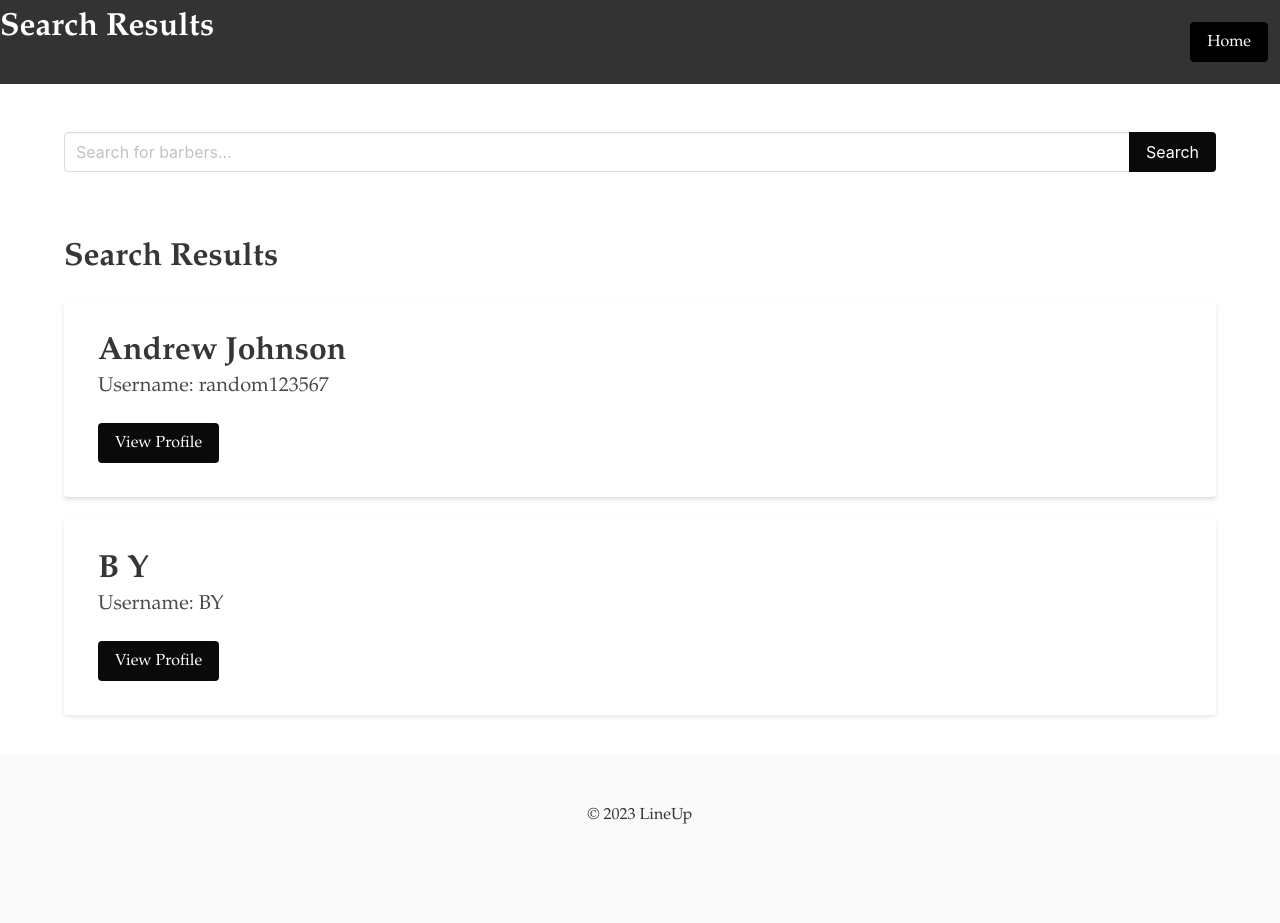
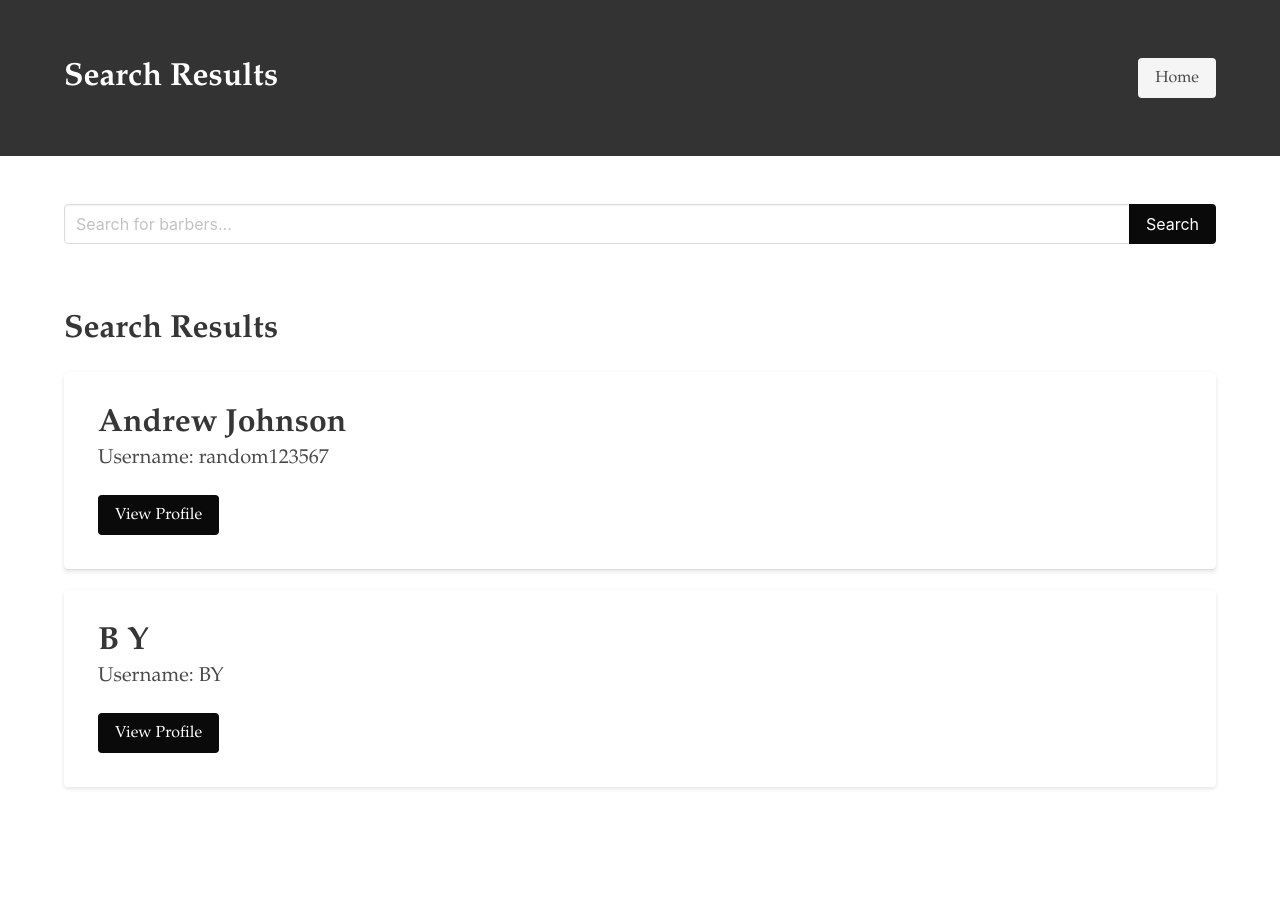
Before and after one commit to awisniew207/django-deploy, a Django app: page /search-barbers/ in a window 1280 px wide. After the commit the page ends 789 px from the top, so only its background shows below. Run offline with Django 4.2, Linux system fonts and the light colour scheme; data comes from the database, SQL or seed files in the repository.

Commit message:
More stylistic changes

```diff
--- a/LineUp/Barber/templates/Barber/barberProfileView.html
+++ b/LineUp/Barber/templates/Barber/barberProfileView.html
@@ -87,10 +87,10 @@
                 <p><strong>Phone Number: </strong>{{ barber.user.phone_num }}</p>
                 <!-- Action Buttons -->
                 <div class="profile-actions">
+                    {% if not is_own_profile %}
                     <form action="">
                         <button type="submit" class="button">Book</button>
                     </form>
-                    {% if not is_own_profile %}
                         <form action="{% url 'write_review' barber.user.slug %}" method="get">
                             <button type="submit" class="button">Write a Review</button>
                         </form>
--- a/LineUp/Barber/templates/Barber/search_template.html
+++ b/LineUp/Barber/templates/Barber/search_template.html
@@ -63,15 +63,21 @@
     </style>
 </head>
 <body>
-    <!-- Navigation Bar -->
-    <nav class="navbar">
-        <div class="container">
-            <h1 class="title has-text-white">Search Results</h1>
+    <!-- Nav Bar -->
+    <section class="hero is-danger">
+        <div class="hero-body">
+            <div class="container">
+                <div class="columns is-vcentered">
+                    <div class="column">
+                        <h1 class="title has-text-white">Search Results</h1>
+                    </div>
+                    <div class="column has-text-right">
+                        <a href="{% url 'index' %}" class="button is-light">Home</a>
+                    </div>
+                </div>
+            </div>
         </div>
-        <div class="column has-text-right">
-            <a href="{% url 'index' %}" class="button">Home</a> <!-- Home Button -->
-        </div>
-    </nav>
+    </section>
 
     <!-- Search Bar -->
     <section class="section">
@@ -108,11 +114,5 @@
             {% endif %}
         </div>
     </section>
-
-    <footer class="footer">
-        <div class="content has-text-centered">
-            <p>&copy; 2023 LineUp</p>
-        </div>
-    </footer>
 </body>
 </html>
```
